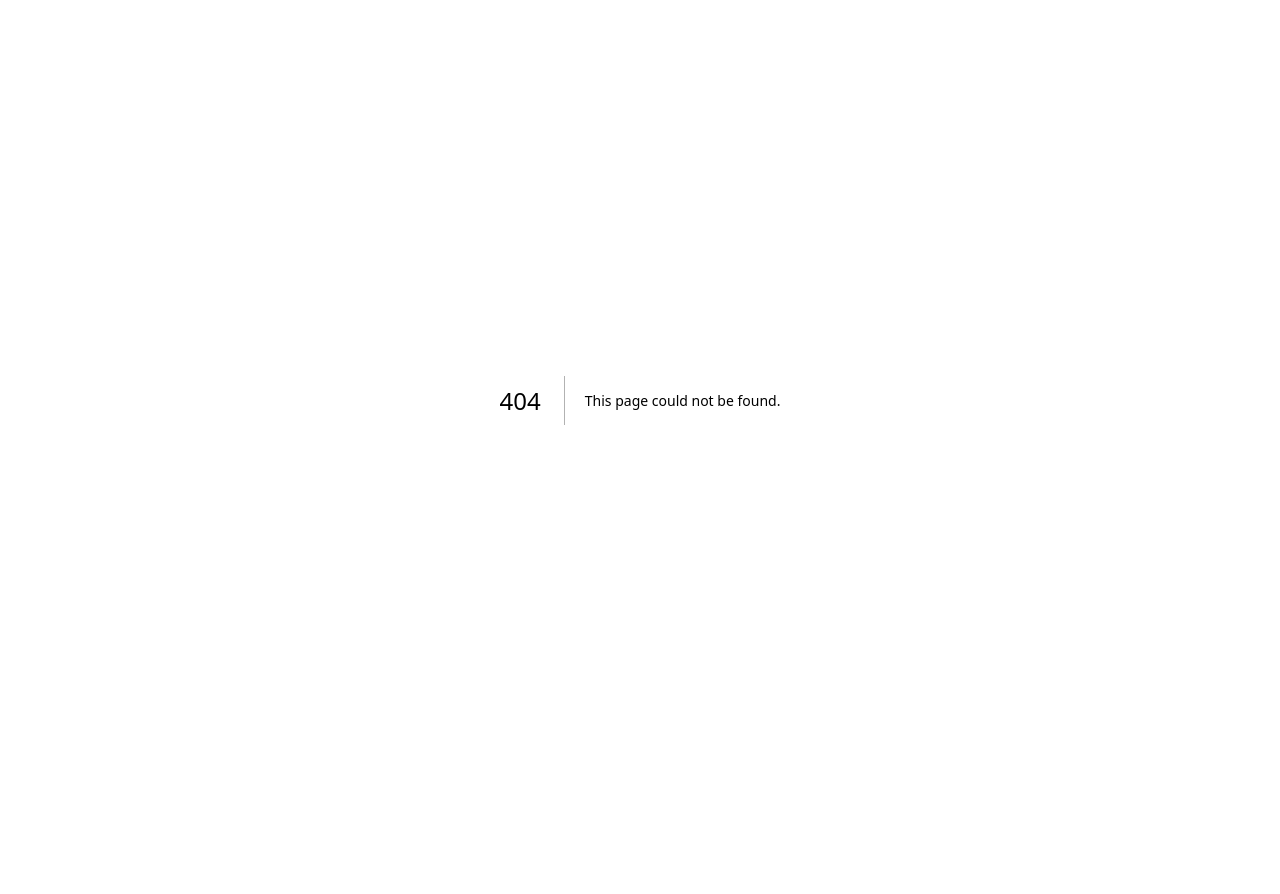
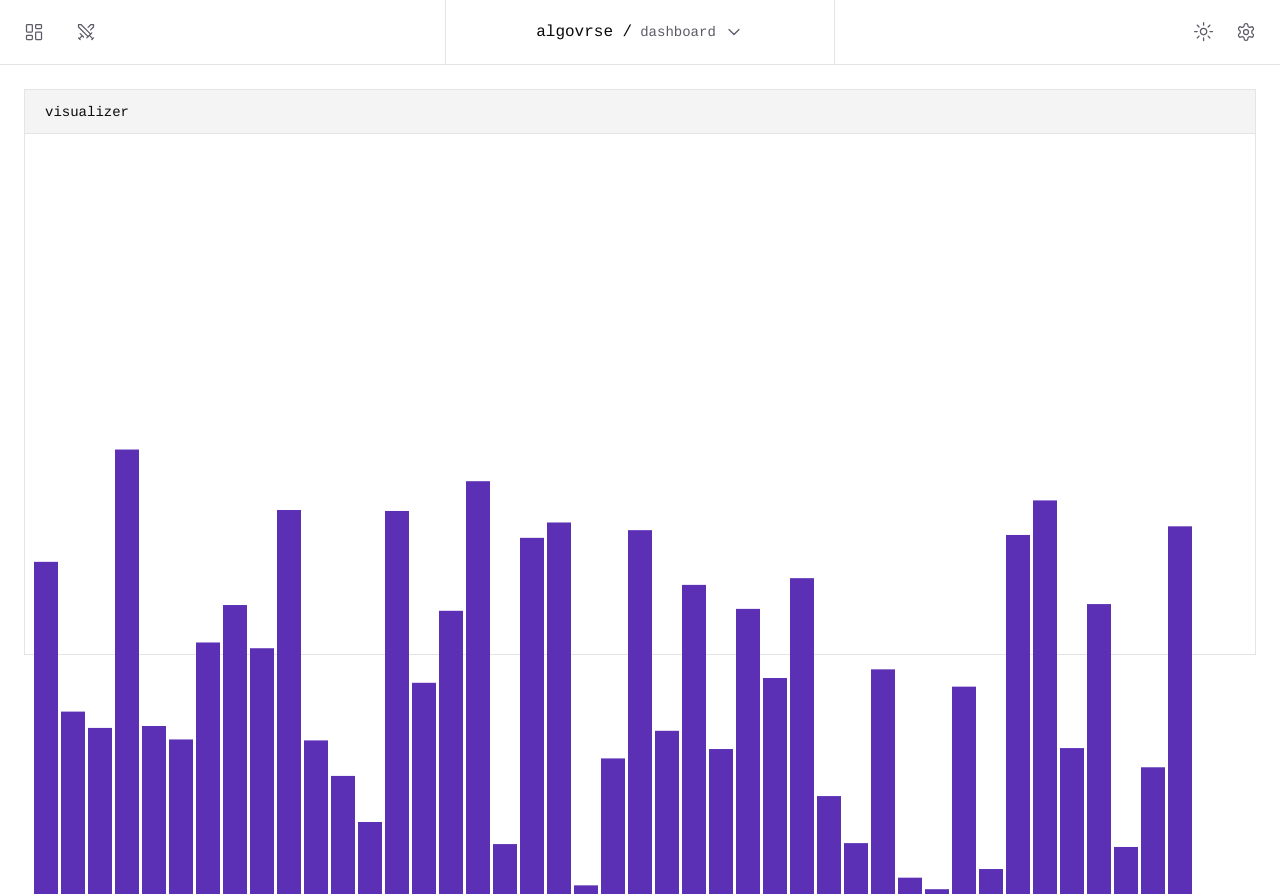
Before and after one commit to algovrse/algovrse-web, a Next.js app: page /visualizer/sorting in a window 1280 px wide. Before the commit this address had no page. Before the commit the page ends 800 px from the top, so only its background shows below. Built offline with nearby package versions, Linux system fonts and the light colour scheme.

Commit message:
add: random generator

```diff
--- a/app/globals.css
+++ b/app/globals.css
@@ -37,8 +37,8 @@
   }
 
   .dark {
-    --background: 240 10% 3.9%;
-    --foreground: 0 0% 98%;
+    --background: 0 0% 0%;
+    --foreground: 0, 0%, 91%;
 
     --card: 240 10% 3.9%;
     --card-foreground: 0 0% 98%;
@@ -46,11 +46,11 @@
     --popover: 240 10% 3.9%;
     --popover-foreground: 0 0% 98%;
 
-    --primary: 0 0% 98%;
+    --primary: 0 0% 91%;
     --primary-stale: 0 0% 68%;
     --primary-foreground: 240 5.9% 10%;
 
-    --secondary: 240 3.7% 15.9%;
+    --secondary: 0 0% 5%;
     --secondary-foreground: 0 0% 98%;
 
     --muted: 240 3.7% 15.9%;
@@ -62,7 +62,7 @@
     --destructive: 0 62.8% 30.6%;
     --destructive-foreground: 0 0% 98%;
 
-    --border: 240 3.7% 15.9%;
+    --border: 0, 0%, 18%;
     --input: 240 3.7% 15.9%;
     --ring: 240 4.9% 83.9%;
   }
--- a/app/visualizer/page.tsx
+++ b/app/visualizer/page.tsx
@@ -1,8 +1,6 @@
 'use client';
 
 import { NavigationHeader } from '@algovrse/components/molecules';
-import { SingleDimensionVisualizer } from '@algovrse/components/visualizer';
-import { VisualizerActions } from '@algovrse/components/visualizer/constants';
 import { AnimatePresence, motion } from 'framer-motion';
 
 export default function Visualizer() {
@@ -10,30 +8,6 @@ export default function Visualizer() {
     <AnimatePresence>
       <motion.div layout>
         <NavigationHeader />
-        <SingleDimensionVisualizer
-          data={[
-            {
-              value: 30,
-              action: VisualizerActions.Swap,
-            },
-            {
-              value: 50,
-              action: VisualizerActions.Select,
-            },
-            {
-              value: 10,
-            },
-            {
-              value: 40,
-            },
-            {
-              value: 80,
-            },
-            {
-              value: 39,
-            },
-          ]}
-        />
       </motion.div>
     </AnimatePresence>
   );
--- /dev/null
+++ b/app/visualizer/sorting/page.tsx
@@ -0,0 +1,33 @@
+'use client';
+
+import { NavigationHeader } from '@algovrse/components/molecules';
+import { SingleDimensionVisualizer } from '@algovrse/components/visualizer';
+import { generateSingleDimensionalArray } from '@algovrse/components/visualizer/utils';
+import { AnimatePresence, motion } from 'framer-motion';
+import { useEffect, useRef, useState } from 'react';
+
+export default function Visualizer() {
+  const visualizerRef = useRef<HTMLDivElement | null>(null);
+
+  const [sortingArrayData, setSortingArrayData] = useState<Record<string, string | number>[]>([]);
+
+  useEffect(() => {
+    setSortingArrayData(generateSingleDimensionalArray(visualizerRef));
+  }, [visualizerRef.current?.clientWidth, visualizerRef.current?.clientHeight]);
+
+  return (
+    <AnimatePresence>
+      <motion.div layout>
+        <NavigationHeader />
+        <main className="p-6 bg-primary">
+          <div className="flex flex-col gap-10 border border-border">
+            <div className="flex items-center border-b border-border px-5 h-11 text-sm bg-secondary">visualizer</div>
+            <div className="flex items-center h-[60vh]" ref={visualizerRef}>
+              <SingleDimensionVisualizer data={sortingArrayData} />
+            </div>
+          </div>
+        </main>
+      </motion.div>
+    </AnimatePresence>
+  );
+}
--- a/components/visualizer/single-dim-visualizer.tsx
+++ b/components/visualizer/single-dim-visualizer.tsx
@@ -7,35 +7,24 @@ export interface SingleDimensionVisualizerProps {
 }
 
 export const SingleDimensionVisualizer = ({ data }: SingleDimensionVisualizerProps) => {
+  console.log('data', data);
   return (
-    <div className="h-[65vh]">
     <ResponsiveBar
       animate={true}
-        margin={{ top: 80, right: 0, bottom: 20, left: 0 }}
       motionConfig="gentle"
       data={data}
       indexBy="value"
       valueScale={{ type: 'linear' }}
       indexScale={{ type: 'band', round: true }}
       colors={getVisualizerActionColor}
-        borderColor={{
-          from: 'color',
-          modifiers: [['darker', 2]],
-        }}
       enableGridX={false}
       enableGridY={false}
-        gridYValues={5}
-        axisTop={{
-          tickSize: 0,
-          tickPadding: 60,
-        }}
+      axisTop={null}
+      axisLeft={null}
       axisRight={null}
       axisBottom={null}
       enableLabel={false}
-        role="application"
       ariaLabel="algovrse: single dimension visualizer"
-        barAriaLabel={(e) => e.id + ': ' + e.formattedValue + ' in country: ' + e.indexValue}
     />
-    </div>
   );
 };
--- a/components/visualizer/utils.ts
+++ b/components/visualizer/utils.ts
@@ -1,12 +1,14 @@
 import { VisualizerActions } from './constants';
 
-export const generateSingleDimensionalArray = (ref: React.RefObject<HTMLDivElement>, barWidth = 20) => {
+export const generateSingleDimensionalArray = (ref: React.RefObject<HTMLDivElement>, barWidth = 25) => {
   const width = ref.current?.clientWidth || 0;
   const height = ref.current?.clientHeight || 0;
+
   const numBars = Math.floor(width / barWidth);
+  console.log(numBars, 'numBars');
   const arr = new Array(numBars).fill(0).map(() => Math.floor(Math.random() * height));
   arr.pop();
-  return arr;
+  return arr.map((value) => ({ value }));
 };
 
 export const getVisualizerActionColor = (d: any) => {
--- a/tailwind.config.js
+++ b/tailwind.config.js
@@ -47,6 +47,10 @@ module.exports = {
           foreground: 'hsl(var(--card-foreground))',
         },
       },
+      backgroundColor: {
+        primary: 'hsl(var(--background))',
+        secondary: 'hsl(var(--secondary))',
+      },
       borderRadius: {
         lg: 'var(--radius)',
         md: 'calc(var(--radius) - 2px)',
```
Lines whose indentation alone changed are shown as unchanged.
